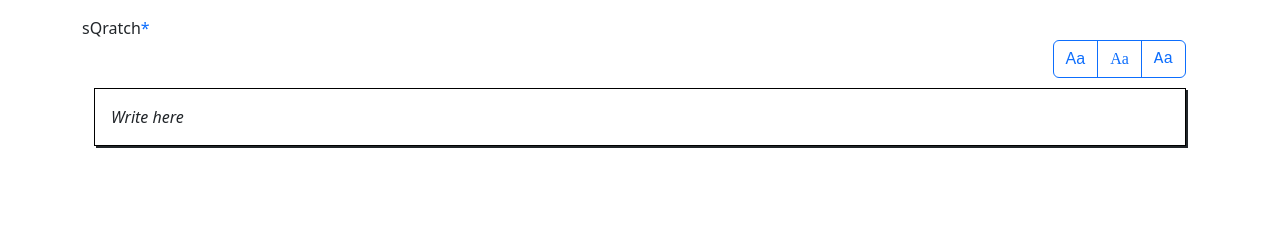
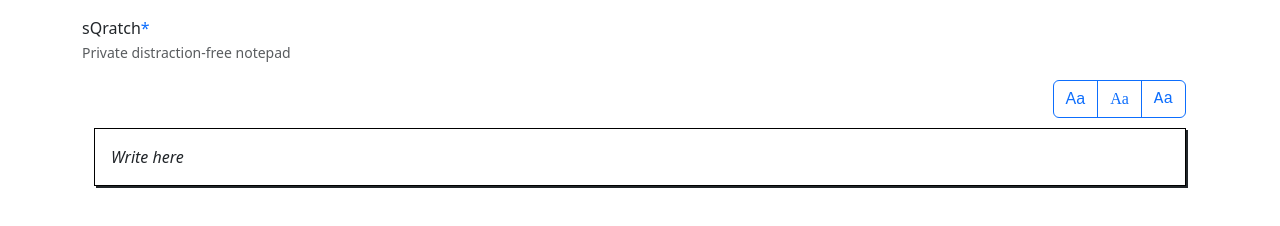
Before and after one commit to lucasgonze/sQratch, a website: page site/index.html in a window 1280 px wide. Drawn offline with Linux system fonts and the light colour scheme.

Commit message:
Create tagline. Addresses https://github.com/lucasgonze/sQratch/issues/32.
It's not great but it's a start.

```diff
--- a/site/index.html
+++ b/site/index.html
@@ -2,7 +2,7 @@
 <html lang="en">
   <head>
     <meta charset="utf-8">
-    <title>sQratch - private editor</title>
+    <title>sQratch - private notepad</title>
     <meta name="description" content="minimalist privacy-first editor for use as a scratchpad">
 
     <!--To ensure proper rendering and touch zooming for all devices -->
@@ -80,7 +80,11 @@
 
     <div class="container-lg"><!-- top container, just under body -->
 
-      <nav>sQratch<a style="text-decoration:none" href="https://github.com/lucasgonze/sqratch">*</a></nav>
+
+      <nav>
+	sQratch<a style="text-decoration:none" href="https://github.com/lucasgonze/sqratch">*</a>
+	<p id="tagline" class="text-muted"><small>Private distraction-free notepad</small></p>
+	</nav>
 
       <!-- editor -->
       <div class="container">
@@ -107,8 +111,7 @@
         <!-- Bottom container, just above /body -->
       </div>
 
-      <!-- stubbed out until we need it -->
-      <!-- script src="/bootstrap-5.3.2-dist/js/bootstrap.bundle.min.js"></script -->
+      <script src="/bootstrap-5.3.2-dist/js/bootstrap.bundle.min.js"></script>
   </body>
 
 </html>
```
